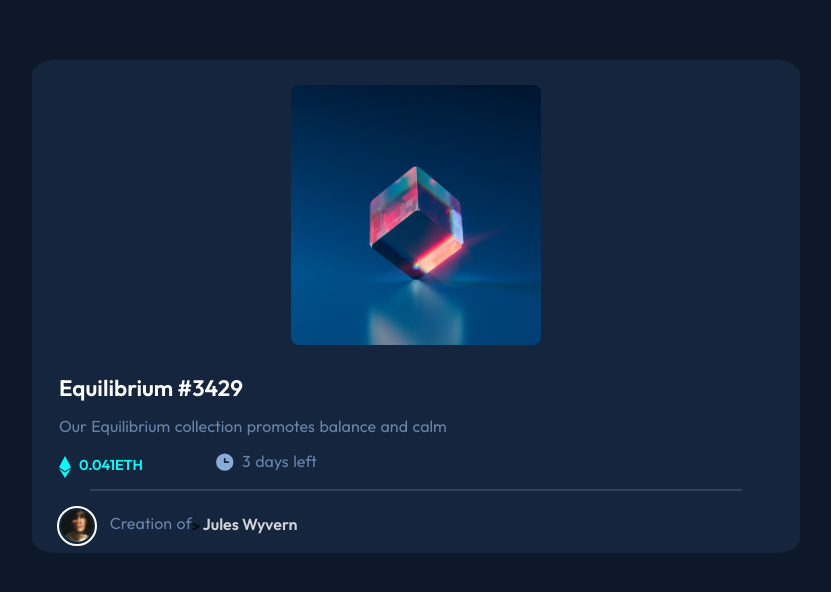
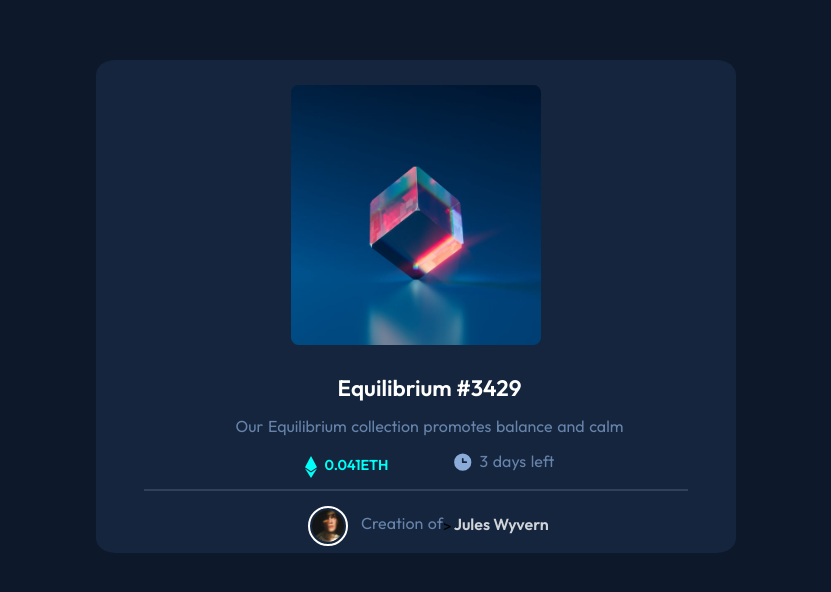
Before and after one commit to daniellamberti/equilibrium_challenge, a website: page index.html in a window 1280 px wide. Shown: the whole page, without its empty margins (224-1055 px from the left). Drawn offline with Linux system fonts and the light colour scheme.

Commit message:
Some new modifications

```diff
--- a/css/main.css
+++ b/css/main.css
@@ -5,7 +5,7 @@
 
 body {
   display: flex;
-  flex-direction: row;
+  flex-direction: column;
   justify-content: center;
   gap: 3rem;
   width: 100%;
@@ -19,7 +19,12 @@ h1 {
   margin-top: 4px;
   margin-bottom: 12px; }
 
-@media (min-width: 1440px) {
+@media (min-width: 640px) {
+h1 {
+    text-align: center; } }
+
+
+  @media (min-width: 1440px) {
   h1 {
     margin-left: 32px; } }
 
@@ -43,15 +48,19 @@ h5 {
     font-size: 1rem; } }
 
 .contenedor {
+  display: block;
   width: 80%;
+  margin: auto;
   background-color: #14253d;
   border-radius: 3%;
   margin-top: 60px;
-  margin-bottom: 10px;
-  margin-left: 20%;
-  margin-right: 20%; }
+  margin-left: auto; }
 
-@media (min-width: 1440px) {
+@media (min-width: 640px) {
+.contenedor {
+  width: 50%; } }
+
+  @media (min-width: 1440px) {
   .contenedor {
     width: 22%; } }
 
@@ -65,7 +74,12 @@ h5 {
   line-height: 25px;
   word-spacing: .08rem; }
 
-@media (min-width: 1440px) {
+@media (min-width: 640px) {
+.contenedor p {
+    font-size: 16px;
+    text-align: center } }
+
+  @media (min-width: 1440px) {
   .contenedor p {
     font-size: 16px;
     margin-left: 32px; } }
@@ -85,6 +99,14 @@ h5 {
   justify-content: flex-start;
   align-items: center;
   gap: .7rem; }
+
+@media (min-width: 640px) {
+  .containerFlex {
+  display: flex;
+  flex-direction: row;
+  justify-content: center;
+  align-items: center;
+  gap: .2rem; } }
 
 .flex1 {
   display: flex;
@@ -116,7 +138,7 @@ hr {
   margin-top: 5px;
   border: 0.02rem solid #2f415b; }
 
-.footerClass {
+  .footerClass {
   display: flex;
   flex-direction: row;
   justify-content: flex-start;
@@ -124,6 +146,13 @@ hr {
   margin-top: 15px;
   margin-bottom: 7px;
   margin-left: 25px; }
+
+@media (min-width: 640px) {
+.footerClass {
+  display: flex;
+  flex-direction: row;
+  justify-content: center;
+  align-items: center; } }
 
 @media (min-width: 1440px) {
   .footerClass {
```
Also changed, not shown: scss/readme_from_Daniel.txt (added).
